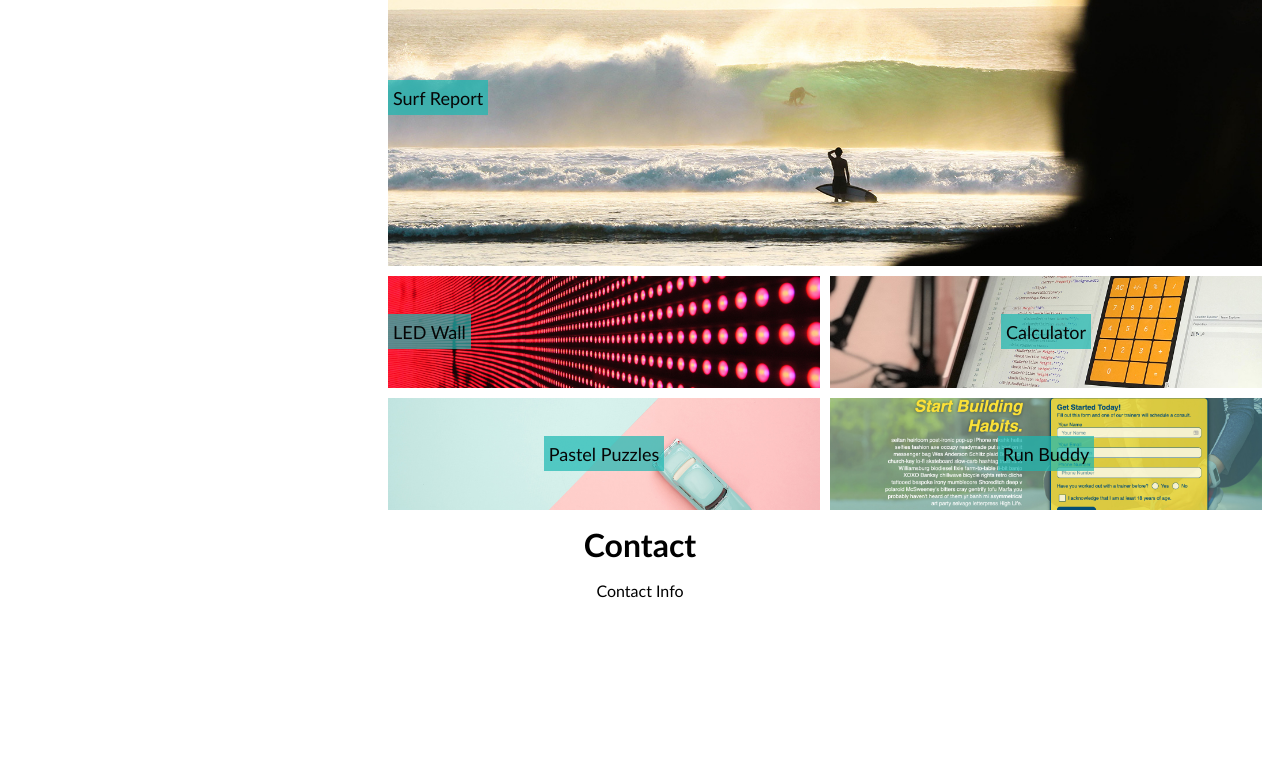
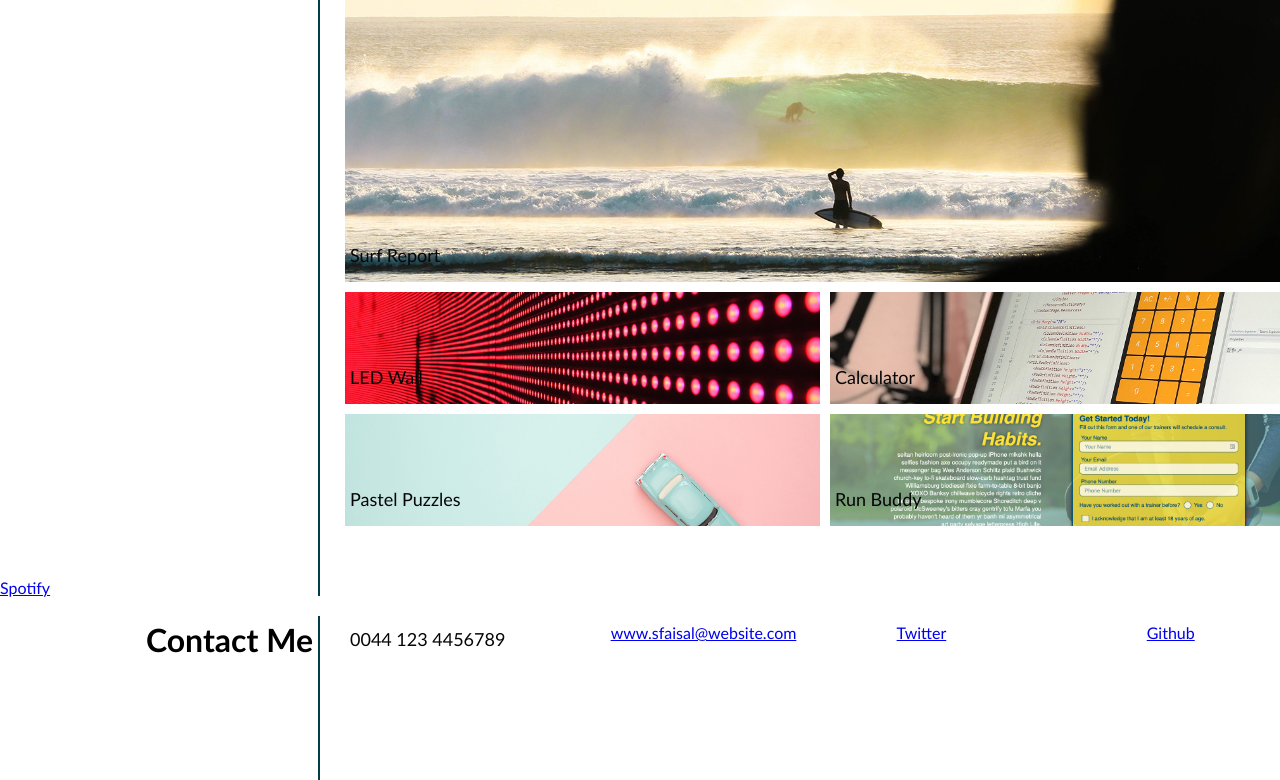
Before and after one commit to SFSL06/sf-portfolio, a plain HTML site: page index.html in a window 1280 px wide. Shown: the part 515-1295 px from the top of the page. Before the commit the page ends 1128 px from the top, so only its background shows below. Drawn offline with Linux system fonts and the light colour scheme.

Commit message:
Second project phase

```diff
--- a/index.html
+++ b/index.html
@@ -9,7 +9,7 @@
   <link rel="stylesheet" href="style.css">
 </head>
 
-<h1>Lernantino</h1>
+<h1>Sabeen Faisal</h1>
  <!-- navigation bar at the top -->
  <nav>
   <div class="center">
@@ -26,8 +26,6 @@
     </h1>
 </div>
 
-
-
 <!-- <div class="menu">
   <ul>
     <li>About Me</li>
@@ -36,11 +34,6 @@
   </ul>
 </div>
 
-<div class="main">
-  <h1>The City</h1>
-  <p>Chania is the capital of the Chania region on the island of Crete. The city can be divided in two parts, the old town and the modern city.</p>
-  <p>Resize the browser window to see how the content respond to the resizing.</p>
-</div>
 --->
 <body>
 <div class = "MainGrid">
@@ -76,15 +69,28 @@
   </div>
 </section>
 
+<div class = "Contact">
+    <h1> Contact Me </h1>
+</div>
+<!-- Contacts Section-->
+<section id ="ContactInfoGrid">
+  <div id="PhoneNumber"class = "ContactInfoGrid">
+    <div class="heading"> 0044 123 4456789 </div>
+  </div>
+  <div id="Webpage"class = "ContactInfoGrid">
+    <a href="#">www.sfaisal@website.com </a>
+  </div>
+  <div id="Twitter"class = "ContactInfoGrid">
+    <a href="#">Twitter</a>
+  </div>
+  <div id="Githubpage"class = "ContactInfoGrid"></div>
+    <a href="#">Github</a>
+  </div>
+  <div id="Spotify"class = "ContactInfoGrid">
+    <a href="#">Spotify</a>
+  </div>
 
-    </div>
-    <div class = "Contact">
-        <h1> Contact </h1>
-    </div>
-    <div class = "ContactInfo">
-        <p> Contact Info </p>
-    </div>
-</div>
+</section>
 
 
 </body>
--- a/style.css
+++ b/style.css
@@ -20,7 +20,7 @@
   }
 
   p {
-    margin: 10px;
+    margin: 5px;
   }
 
   .header {
@@ -66,27 +66,43 @@
   }
 
   .AboutMe{
-    text-align: center;
+    text-align: right;
     grid-area: AboutMe;
+    padding-right: 5px;
+    /*to set right border */
+    border-right-style: solid;
+    border-right-width: 2px;
+    border-color: #023e4a;
+    ;
   }
   .myBackground{
     display: flex;
-    align-items: center;
+    align-items:flex-start;
     justify-content: center;
     grid-area: myBackground;
   }
 
   .Work{
-    text-align: center;
+    text-align: right;
     grid-area: Work;
+    padding-right: 5px;
+    /*to set right border */
+    border-right-style: solid;
+    border-right-width: 2px;
+    border-color: #023e4a;
   }
   .Projects{
     text-align: center;
     grid-area: Projects
   }
   .Contact{
-    text-align: center;
-    grid-area: Contact
+    text-align: right;
+    grid-area: Contact;
+    padding-right: 5px;
+    /*to set right border */
+    border-right-style: solid;
+    border-right-width: 2px;
+    border-color: #023e4a;
   }
   .ContactInfo{
     text-align: center;
@@ -96,7 +112,7 @@
   /* Portfolio Grid CSS */
 
 #PortfolioGrid {
-  margin: 0px 5%;
+  margin: 5px;
   display: grid;
   min-height: 500px;
   height: 70vh;
@@ -112,29 +128,45 @@
 #Project1 {
   grid-area: SurfReport;
   background-image: url("images/02-portfolio-4.jpg");
+  justify-content:left;
+  align-items: end;
+  padding-bottom: 10px;
+  border:#15849a;
+  border-width: 5px;
+  cursor: pointer;
 }
 
 #Project2 {
   grid-area: LEDWall;
   background-image: url("images/02-portfolio-1.jpg");
+  justify-content:left;
+  align-items: end;
+  padding-bottom: 10px;
+  cursor: pointer;
 }
 
 #Project3 {
   grid-area: Calculator;
   background-image: url("images/02-portfolio-2.jpg");
-  justify-content: space-around;
+  justify-content:left;
+  align-items: end;
+  padding-bottom: 10px;
   cursor: pointer;
 }
 #Project4 {
   grid-area: PastelPuzzles;
   background-image: url("images/02-portfolio-3.jpg");
-  justify-content: space-around;
+  justify-content:left;
+  align-items: end;
+  padding-bottom: 10px;
   cursor: pointer;
 }
 #Project5 {
   grid-area: RunBuddy;
   background-image: url("images/02-run-buddy.jpg");
-  justify-content: space-around;
+  justify-content:left;
+  align-items: end;
+  padding-bottom: 10px;
   cursor: pointer;
 }
 .PortfolioGridArea {
@@ -149,10 +181,56 @@
 }
 
 .heading {
-  background-color: rgba(27, 184, 179, 0.7);
+
   padding: 5px;
   height: 35px;
   color: rgb(6, 6, 6);
   font-size: 18px;
-  border-color: 5px solid #15849a;
+
 }
+
+#ContactInfoGrid {
+  margin: 5px;
+  display: grid;
+  grid-template-columns: 20% 20% 20% 20% 20%
+  grid-gap: 5px;
+  grid-template-areas:
+  "PhoneNumber Webpage Twitter Githubpage Spotify";
+}
+
+.ContactGridArea {
+  background-position: center;
+  background-repeat: no-repeat;
+  background-size: cover;
+  align-items: center;
+  display: flex;
+  position: relative;
+ }
+#PhoneNumber {
+  grid-area: PhoneNumber;
+  align-items: center;
+  justify-content:center;
+  padding-bottom: 10px;
+  cursor: pointer
+}
+#Webpage {
+  grid-area: Webpage;
+  align-items: center;
+  padding-bottom: 10px;
+  cursor: pointer
+}
+#Twitter {
+  grid-area: Twitter;
+  align-items: center;
+  cursor: pointer
+}
+#Githubpage {
+  grid-area: Githubpage;
+  align-items: center;
+  cursor: pointer
+}
+#Spotify {
+  grid-area: Spotify;
+  align-items: center;
+  cursor: pointer
+}
```
